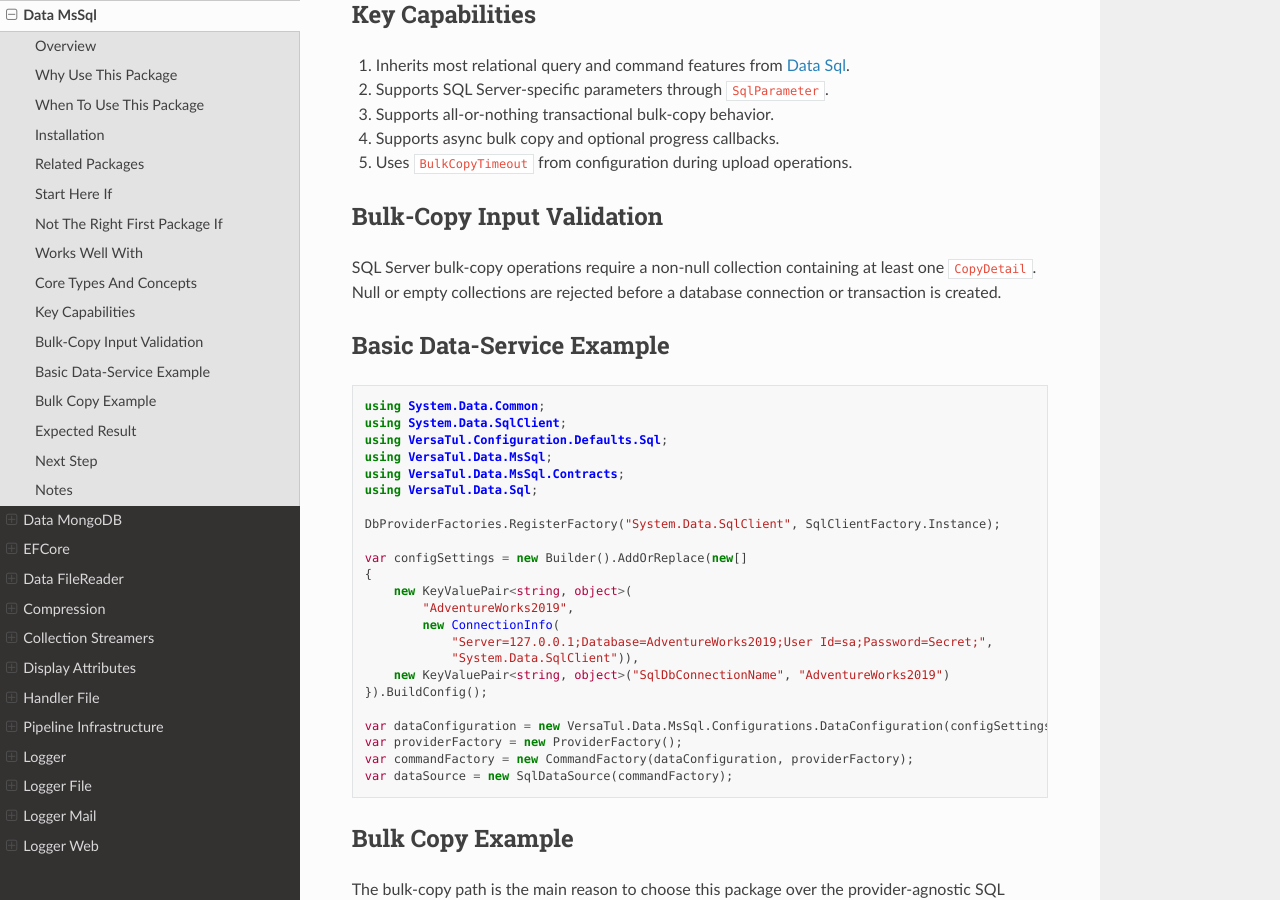
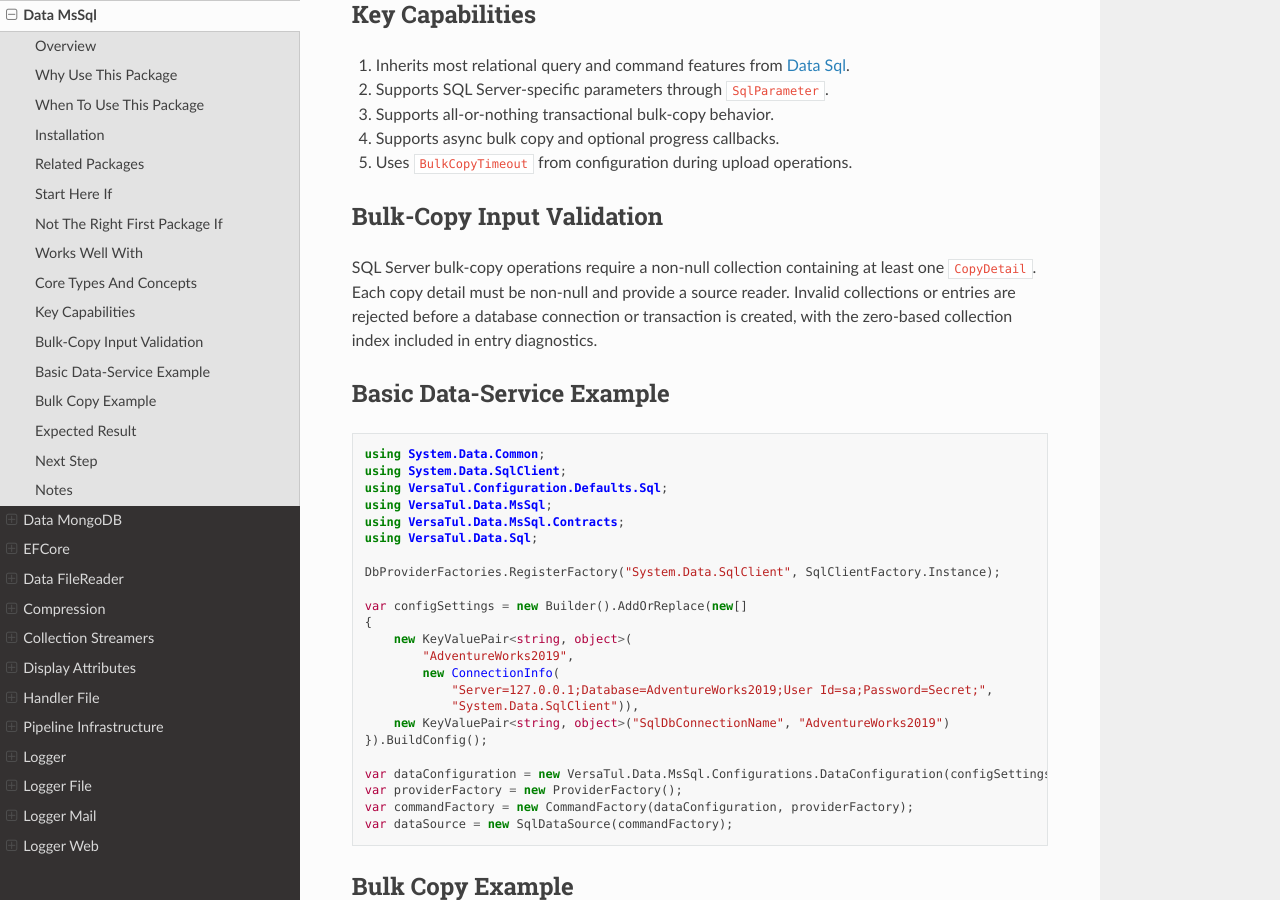
Before and after one commit to BjornWilliams/DocsVersaTul, a Sphinx documentation site: the page built from docs/source/mssql.rst, in a window 1280 px wide and 900 px high, scrolled down 2302 px. Built offline with Sphinx 7.4.7 and the Read the Docs theme 3.1.0, drawn with Linux system fonts in a browser that asks for light colours.

Commit message:
Document indexed bulk-copy diagnostics
Fixes AB#3153

AB#3150

```diff
--- a/docs/source/mssql.rst
+++ b/docs/source/mssql.rst
@@ -105,7 +105,7 @@ Key Capabilities
 Bulk-Copy Input Validation
 --------------------------
 
-SQL Server bulk-copy operations require a non-null collection containing at least one ``CopyDetail``. Null or empty collections are rejected before a database connection or transaction is created.
+SQL Server bulk-copy operations require a non-null collection containing at least one ``CopyDetail``. Each copy detail must be non-null and provide a source reader. Invalid collections or entries are rejected before a database connection or transaction is created, with the zero-based collection index included in entry diagnostics.
 
 Basic Data-Service Example
 --------------------------
```
